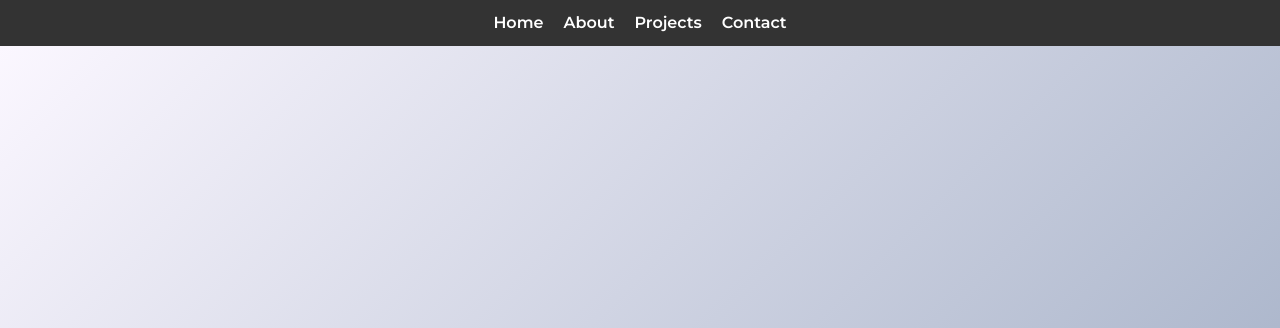
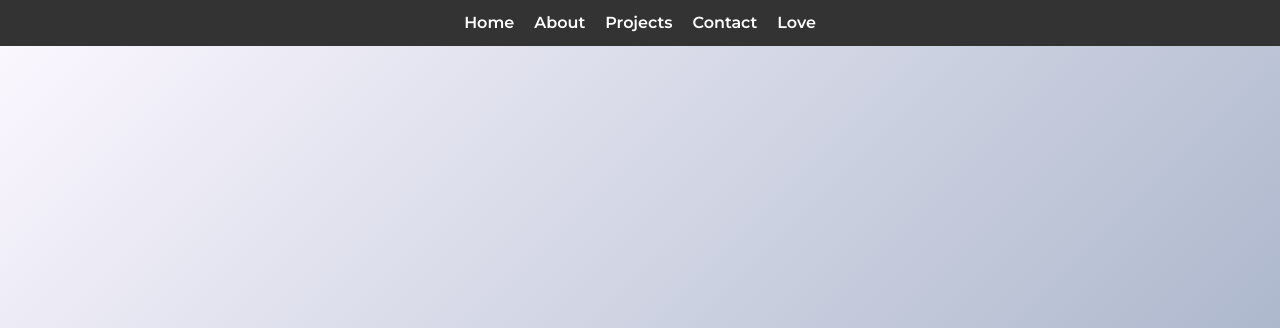
Before and after one commit to qaz-rgb/Portfolio, a plain HTML site: page index.html in a window 1280 px wide. Shown: the top 328 px of the page. Drawn offline with Linux system fonts and the light colour scheme.

Commit message:
Update index.html

```diff
--- a/index.html
+++ b/index.html
@@ -16,6 +16,7 @@
                 <li><a href="#about">About</a></li>
                 <li><a href="#projects">Projects</a></li>
                 <li><a href="#contact">Contact</a></li>
+                 <li><a href="love.html">Love</a></li>
             </ul>
         </nav>
     </header>
```
